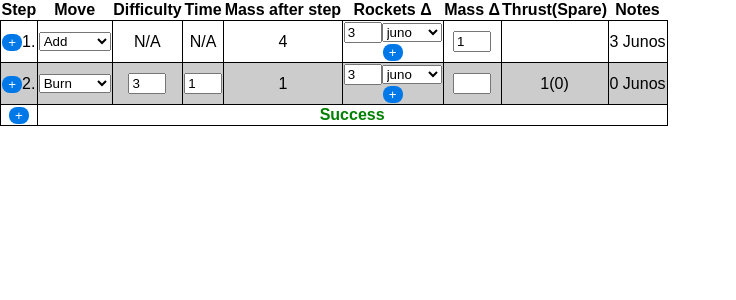
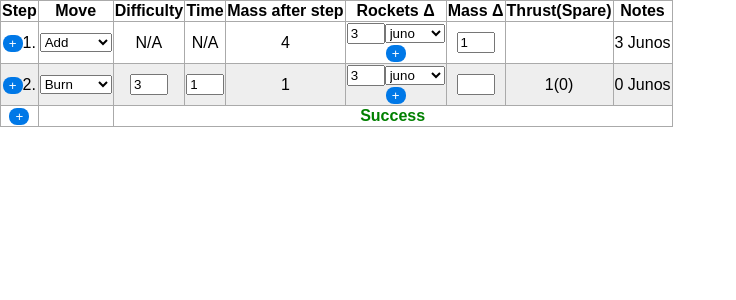
Before and after one commit to jenf/leavingEarth, a React (Create React App) app: page / in a window 1280 px wide. Shown: the top 300 px of the page, without its empty margins (0-736 px from the left). Built offline with nearby package versions, Linux system fonts and the light colour scheme.

Commit message:
Add local storage and partial history editing

```diff
--- a/src/App.js
+++ b/src/App.js
@@ -73,7 +73,6 @@ class Step extends Component {
 
   handleTimeChange(event) {
     this.props.step.time=event.target.value;
-
     this.props.onPlanChange(this.props.step);
   }
 
@@ -124,7 +123,7 @@ class Step extends Component {
     const step = this.props.step;
     return (
       <tr>
-      <td><button onClick={this.handleAddStep}>+</button>{step.index}.</td>
+      <td><button className="add" onClick={this.handleAddStep}>+</button>{step.index}.</td>
       <td>
       <select value={step.step} onChange={this.handleStepTypeChange} >
        <option value="add">Add</option>
@@ -138,7 +137,7 @@ class Step extends Component {
       <td>{Object.keys(step.rockets).map((rocket, index) => {
         return <Rocket key={index} index={index} rocket={rocket} noRockets={step.rockets[rocket]} lec={this.props.lec} onChange={this.handleRocketChange} />
       })}
-      <button onClick={this.handleAddRocket}>+</button>
+      <button className="add" onClick={this.handleAddRocket}>+</button>
       </td>
       <td><input type="number" value={step.mass}  onChange={this.handleMassChange} /></td>
       <td>{step.step==="burn" && (<span>{step.totalThrust.toFixed(0)}({step.spareThrust.toFixed(0)})</span>)}</td>
@@ -154,27 +153,42 @@ class App extends Component {
   constructor(props) {
     super(props);
     this.lec = new LeavingEarth.LeavingEarthCalculator(engines);
+    if (localStorage.getItem("plan")) {
+      const d=JSON.parse(localStorage.getItem("plan"));
+      if (d!=undefined) {
+        data=d;
+      }
+    }
+
     this.lec.calculatePlan(data);
-    this.state = {plan: data};
+
+    this.state = {plan: data, history: [JSON.parse(JSON.stringify(data))], stepNumber: 0};
     this.handlePlanChange=this.handlePlanChange.bind(this);
     this.handleAddStep=this.handleAddStep.bind(this);
     this.handleAddStepEnd=this.handleAddStepEnd.bind(this);
+    this.handleUndo=this.handleUndo.bind(this);
   }
 
+  setPlan(plan) {
+    this.lec.calculatePlan(data);
+    const history = this.state.history.slice(0, this.state.stepNumber + 1).concat(JSON.parse(JSON.stringify(data)));
+    this.setState({plan: data,
+       history: history,
+       stepNumber: history.length-1,
+     });
+  }
   handlePlanChange(plan) {
     data = JSON.parse(JSON.stringify(this.state.plan));
 
     data.steps[plan.index-1]=plan;
-    this.lec.calculatePlan(data);
-    this.setState({plan: data});
+    this.setPlan(data);
   }
 
   handleAddStep(step) {
     data = JSON.parse(JSON.stringify(this.state.plan));
 
     data.steps.splice(step-1, 0, { "step" : "add", "mass" : 0, "rockets":{}})
-    this.lec.calculatePlan(data);
-    this.setState({plan: data});
+    this.setPlan(data);
   }
 
   handleAddStepEnd(event) {
@@ -182,11 +196,23 @@ class App extends Component {
     this.handleAddStep(data.steps.length+1);
   }
 
+  handleUndo(event) {
+    event.preventDefault();
+    if (this.state.stepNumber!=0) {
+      const plan = this.state.history[this.state.stepNumber-1];
+      this.setState({plan: plan, stepNumber:this.state.stepNumber-1})
+    }
+  }
+
   render() {
+    if (this.state.plan!=undefined) {
+      localStorage.setItem("plan", JSON.stringify(this.state.plan));
+    }
     var data = this.state.plan;
 
     return (
       <form onSubmit={this.handleSubmit}>
+
       <table className="App">
       <thead>
       <tr>
@@ -206,7 +232,8 @@ class App extends Component {
       </tbody>
       <tfoot>
        <tr>
-        <td><button onClick={this.handleAddStepEnd}>+</button></td>
+        <td><button className="add" onClick={this.handleAddStepEnd}>+</button></td>
+        <td ><div style={{display:"none"}}><button onClick={this.handleUndo}>Undo</button> <button>Redo</button> <button>Clear</button></div></td>
        {(data.error === undefined
          && <td colSpan="8" className="success">Success</td>)
          || <td colSpan="8" className="error">Error: {data.error}</td>}
--- a/src/index.css
+++ b/src/index.css
@@ -27,12 +27,12 @@ tr {
 }
 
 tr:nth-child(even) {
-  background-color: #ccc;
+  background-color: #eee;
 
 }
 
-td {
-  border: 1px solid black;
+th, td {
+  border: 1px solid #aaa;
 }
 
 button {
```
Also changed, not shown: src/lib/leavingEarth.js.
